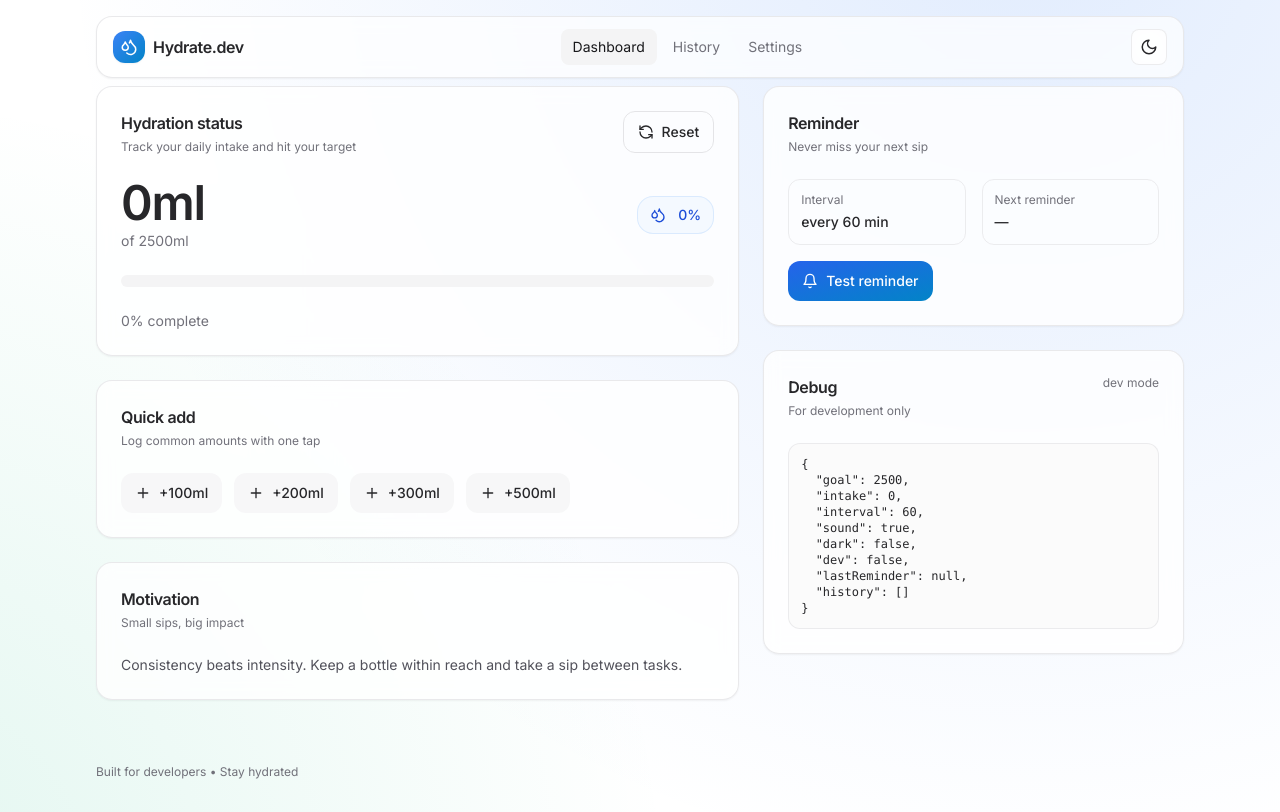
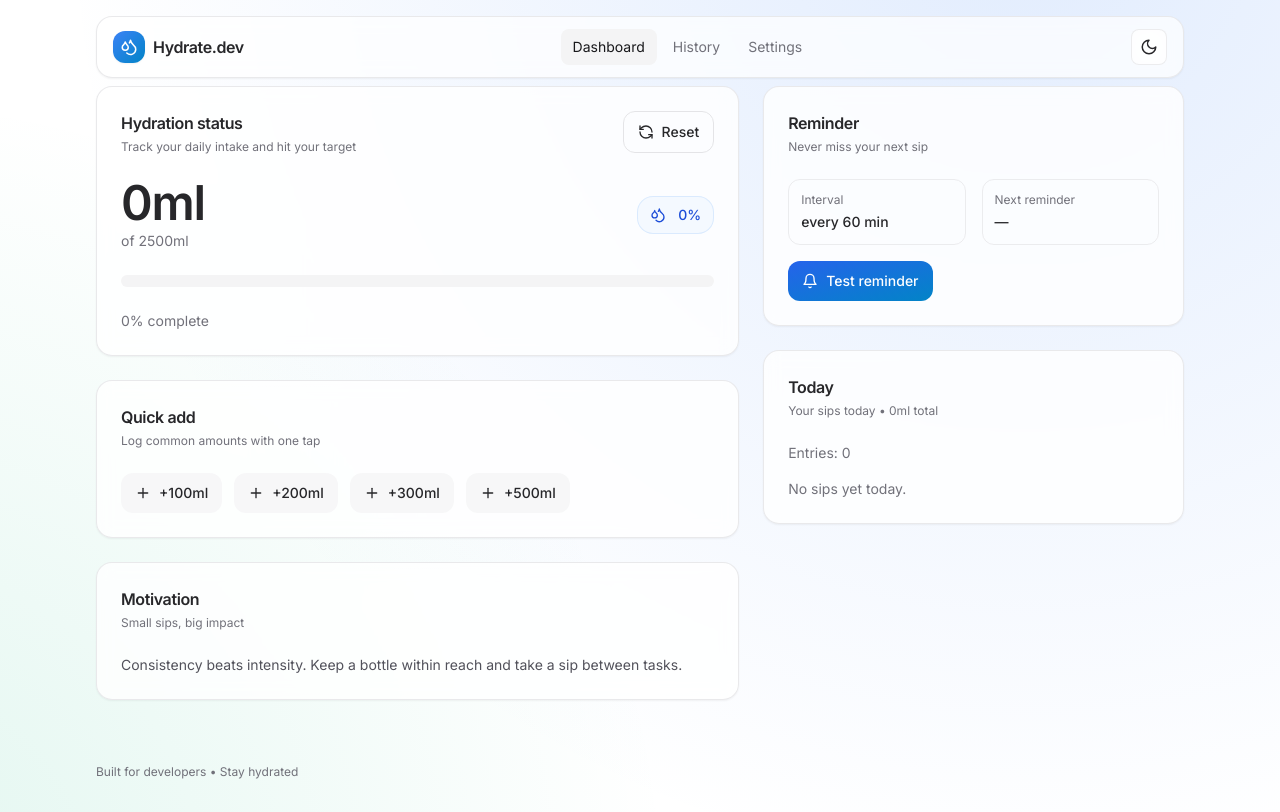
Before and after one commit to django-nerd/frontend-repo_ir7iq66g_5ucc8b, a React (Vite) app: page / in a window 1280 px wide. Built offline with nearby package versions, Linux system fonts and the light colour scheme; a web font is replaced by a local one.

Commit message:
Update project prj_ir7iq66g - 2025-11-15T06:44:30.804Z

```diff
--- a/src/App.jsx
+++ b/src/App.jsx
@@ -217,6 +217,12 @@ function Dashboard() {
   const nextReminderTs = state.lastReminder ? state.lastReminder + state.interval * 60_000 : null
   const nextIn = nextReminderTs ? Math.max(0, nextReminderTs - Date.now()) : null
 
+  // Today's history
+  const isSameDay = (a, b) => a.getFullYear() === b.getFullYear() && a.getMonth() === b.getMonth() && a.getDate() === b.getDate()
+  const now = new Date()
+  const todaysHistory = state.history.filter(h => isSameDay(new Date(h.ts), now))
+  const todaysTotal = todaysHistory.reduce((sum, h) => sum + h.ml, 0)
+
   return (
     <div className="grid grid-cols-1 lg:grid-cols-5 gap-6">
       <div className="lg:col-span-3 space-y-6">
@@ -248,8 +254,8 @@ function Dashboard() {
 
         <Card title="Quick add" subtitle="Log common amounts with one tap">
           <div className="flex flex-wrap gap-3">
-            {[100,200,300,500].map((v, i) => (
-              <Button key={v} onClick={() => add(v)} variant="subtle" icon={Plus} className="min-w-[86px]" index={i}>+{v}ml</Button>
+            {[100,200,300,500].map((v) => (
+              <Button key={v} onClick={() => add(v)} variant="subtle" icon={Plus} className="min-w-[86px]">+{v}ml</Button>
             ))}
           </div>
         </Card>
@@ -278,8 +284,25 @@ function Dashboard() {
           </div>
         </Card>
 
-        <Card title="Debug" subtitle="For development only" actions={<span className="text-xs text-zinc-500">dev mode</span>}>
-          <pre className="text-xs overflow-auto p-3 rounded-xl border border-zinc-200/70 dark:border-zinc-800/70 bg-zinc-50/70 dark:bg-zinc-900/60">{JSON.stringify(state, null, 2)}</pre>
+        <Card title="Today" subtitle={`Your sips today • ${todaysTotal}ml total`}>
+          <div className="text-sm text-zinc-500">Entries: {todaysHistory.length}</div>
+          <div className="mt-4 grid gap-2 max-h-64 overflow-auto pr-1">
+            {todaysHistory.length === 0 && (
+              <motion.div initial={{ opacity: 0 }} animate={{ opacity: 1 }} className="text-sm text-zinc-500">No sips yet today.</motion.div>
+            )}
+            {todaysHistory.slice().reverse().map((h,i) => (
+              <motion.div
+                key={`${h.ts}-${i}`}
+                initial={{ y: 6, opacity: 0 }}
+                animate={{ y: 0, opacity: 1 }}
+                transition={{ delay: i * 0.02 }}
+                className="flex items-center justify-between text-sm border border-zinc-200/70 dark:border-zinc-800/70 rounded-xl px-3 py-2 bg-white/70 dark:bg-zinc-950/60"
+              >
+                <span className="tabular-nums text-zinc-600 dark:text-zinc-400">{new Date(h.ts).toLocaleTimeString()}</span>
+                <span className="font-medium">{h.ml}ml</span>
+              </motion.div>
+            ))}
+          </div>
         </Card>
       </div>
     </div>
```
Also changed, not shown: 1 other file (tests, documents, lock files or other folders).
